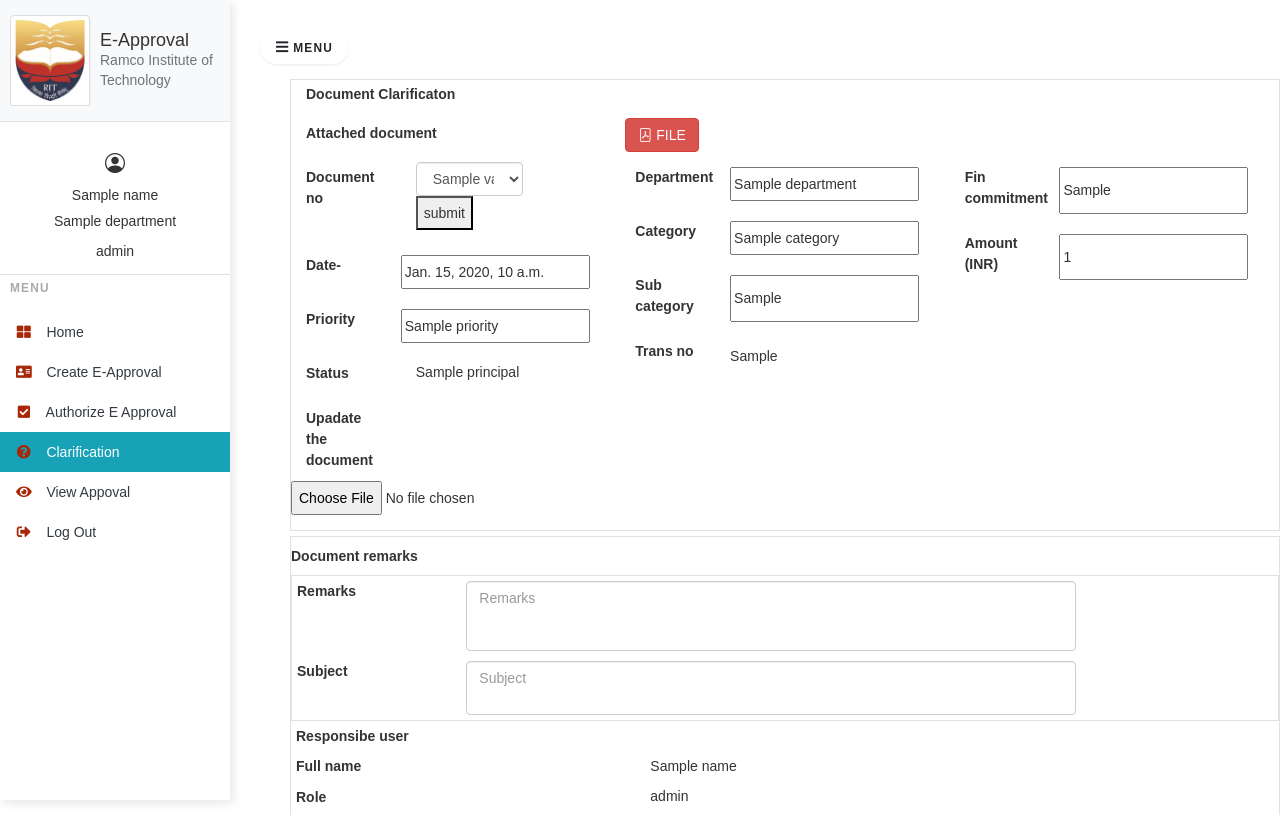
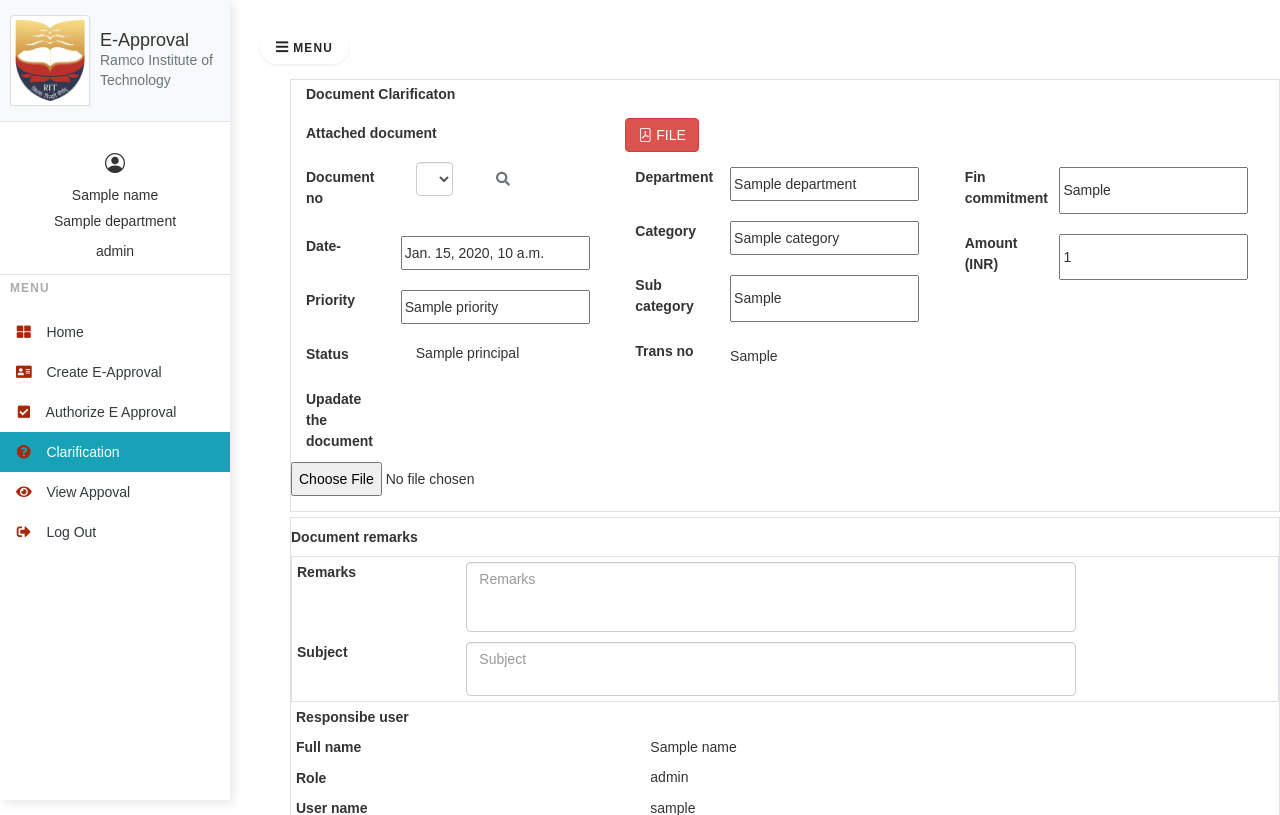
Before and after one commit to ganesaperumal03/E-approval_system, a Django app: template templates/e-approval/clarification.html in a window 1280 px wide; the page is wider, and only the part inside the window is pictured. Shown: the top 815 px of that part. Run offline with Django 4.2, Linux system fonts and the light colour scheme; the template is opened without the code that fills it: most values are stand-ins (such as "Sample title", 1, 10 or a date in 2020); some libraries are stand-ins or nearby versions.

Commit message:
select update

```diff
--- a/application/views/approval.py
+++ b/application/views/approval.py
@@ -615,8 +615,9 @@ def view_approval(request):
             'user':User.objects.filter( role='principal').first()})
     if Tran_No:
         Tran_No = e_approval.objects.get(Tran_No=Tran_No)
-        print(Tran_No,'-------------------------')
-        return render(request, "e-approval/view_approval.html",{"Tran_No":Tran_No,"approval_user":approval_user,"Name":name,"role":role,"department":Department})
+        tran_no=e_approval.objects.filter(staff_id=staff_id)
+        print(Tran_No,'!-------------------------!')
+        return render(request, "e-approval/view_approval.html",{"Tran_No":Tran_No,"approval_user":approval_user,"Name":name,"role":role,"department":Department,"tran_no":tran_no})
 
     doc_data=[]
     tran_no=e_approval.objects.filter(staff_id=staff_id)
--- a/templates/e-approval/clarification.html
+++ b/templates/e-approval/clarification.html
@@ -181,14 +181,19 @@
                 <div class="doc-con form-group row mt-2">
                   <label class="col-sm-4 col-form-label" id="tags">Document no</label>
                   <div class="col-sm-5 mb-2">
-                    <form  action="{% url 'clarification' %}" method="GET">
+                    <form  action="{% url 'clarification' %}" class="form-group row" method="GET">
+                      <div class="col">
+                        <select class="form-control" id="document_data_select" name="document_data_value" aria-label="Default select example">
+                          {% for key, value in document_data_value.items %}
+                          <option value="{{ key }}|{{ value }}">{{ value }}</option>
+                          {% endfor %}
 
-                      <select class="form-control" id="document_data_select" name="document_data_value" onchange="handleSelectChange()" aria-label="Default select example">
-                        {% for key, value in document_data_value.items %}
-                        <option value="{{ key }}|{{ value }}">{{ value }}</option>
-                        {% endfor %}
-                      </select>
-                      <button type="submit" id="submit-button">submit</button>
+                        </select>
+                      </div>
+                      <div class="col">
+                        <button type="submit" class="btn btn-outline-secondary"><i class="fas fa-search"></i></button>
+                      </div>
+
                     </form>
                   </div>
                 </div>
--- a/templates/e-approval/view_approval.html
+++ b/templates/e-approval/view_approval.html
@@ -260,6 +260,7 @@
                             <label for="search" class="mr-2">Transaction No:</label>
                                 <select class=" form-control col-md-5" name="Tran_No" >
                                   <option value="" hidden>Select Document</option>
+
                                   {% for d in tran_no %}
                                   <option value="{{ d.Tran_No }}">
                                     {{ d.Tran_No }}
```
Also changed, not shown: templates/e-approval/auth_approval.html (+6 -2 lines).
